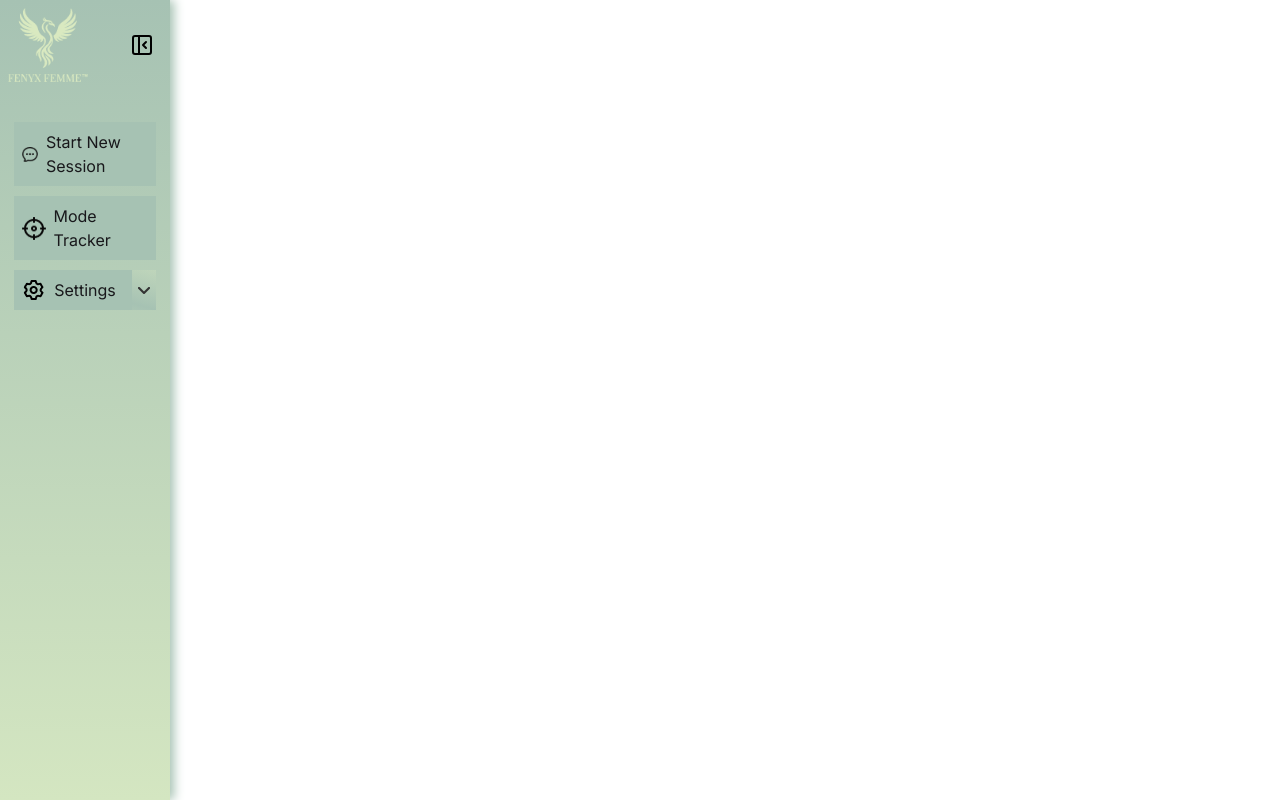
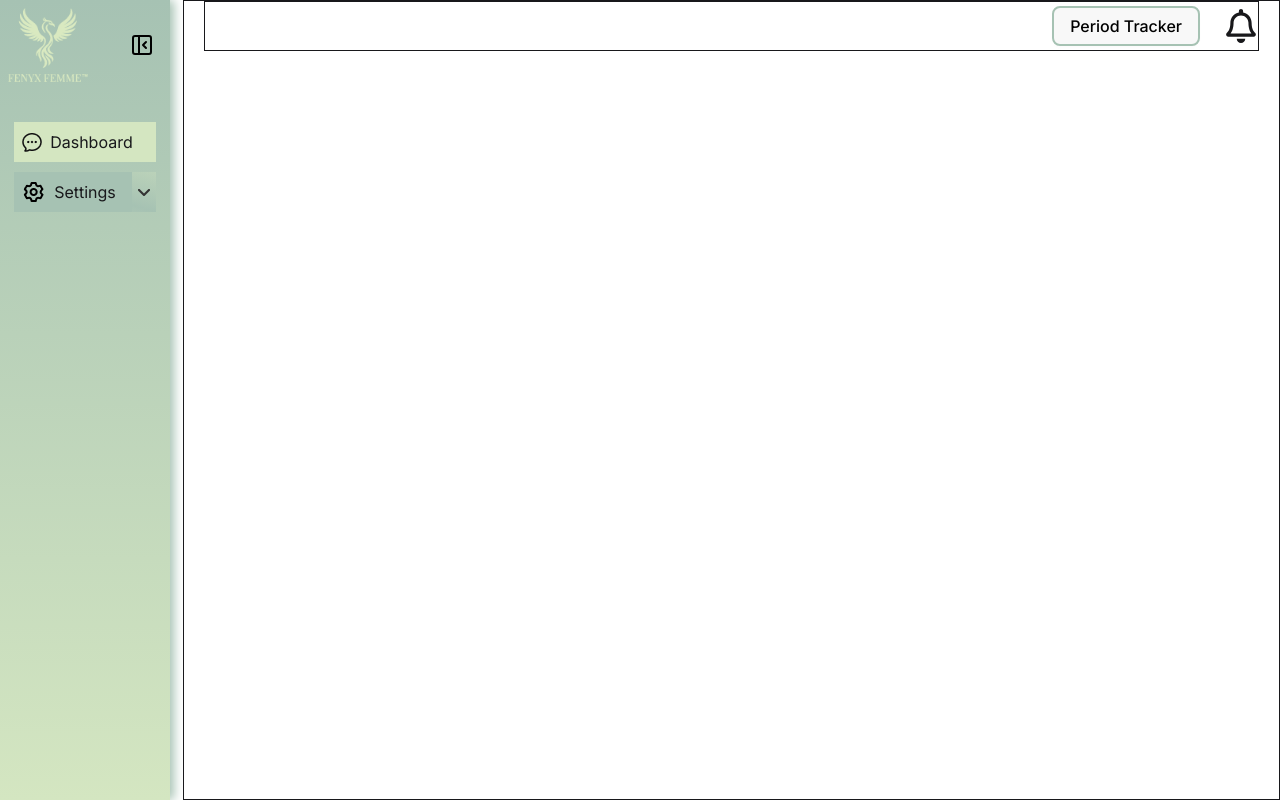
Before and after one commit to FaisalHasanEmon/female-healthcare, a React (Vite) app in the folder front-end/: page /dashboard in a window 1280 px wide. Built offline with nearby package versions, Linux system fonts and the light colour scheme; a web font is replaced by a local one.

Commit message:
dashboard page created

```diff
--- /dev/null
+++ b/front-end/src/components/dashboardComponents/DashBoardNavbar.jsx
@@ -0,0 +1,37 @@
+import React from "react";
+import { FaRegBell } from "react-icons/fa";
+
+const DashBoardNavbar = () => {
+  return (
+    <div className="flex justify-between items-center">
+      <div></div>
+      <div className="flex items-center gap-5">
+        <div>
+          <div className="dropdown dropdown-end">
+            <div
+              tabIndex={0}
+              role="button"
+              className="btn m-1 border-2 border-brandPrimary rounded-[8px] text-black text-[16px] font-medium"
+            >
+              Period Tracker
+            </div>
+            <ul
+              tabIndex={0}
+              className="dropdown-content menu bg-base-100 rounded-box z-1 w-52 p-2 shadow-sm"
+            >
+              <li>
+                <a>Item 1</a>
+              </li>
+              <li>
+                <a>Item 2</a>
+              </li>
+            </ul>
+          </div>
+        </div>
+        <FaRegBell size={34} />
+      </div>
+    </div>
+  );
+};
+
+export default DashBoardNavbar;
--- a/front-end/src/components/dashboardComponents/DashboardSideBar.jsx
+++ b/front-end/src/components/dashboardComponents/DashboardSideBar.jsx
@@ -22,17 +22,23 @@ const DashboardSideBar = () => {
   // Navigation links configuration
   const navLinks = [
     {
-      id: 1,
-      name: "Start New Session",
-      path: "/dashboard/new-session",
+      id: 0,
+      name: "Dashboard",
+      path: "/dashboard",
       icon: "/dashboard-Icons/chat-icon.png",
     },
-    {
-      id: 2,
-      name: "Mode Tracker",
-      path: "/dashboard/mode-tracker",
-      icon: "/dashboard-Icons/tracker-icon.png",
-    },
+    // {
+    //   id: 1,
+    //   name: "Start New Session",
+    //   path: "/dashboard/new-session",
+    //   icon: "/dashboard-Icons/chat-icon.png",
+    // },
+    // {
+    //   id: 2,
+    //   name: "Mode Tracker",
+    //   path: "/dashboard/mode-tracker",
+    //   icon: "/dashboard-Icons/tracker-icon.png",
+    // },
     {
       id: 3,
       name: "Settings",
@@ -54,6 +60,7 @@ const DashboardSideBar = () => {
                 isActive ? "bg-brandSecondary grow-1" : "bg-brandPrimary grow-1"
               }
               style={NavButtonsStyle}
+              end={true}
             >
               <figure>
                 <img src={link?.icon} alt="Start New Session" />
@@ -132,7 +139,7 @@ const DashboardSideBar = () => {
 
       {/* Closed Drawer */}
       <div
-        className={`transition-all duration-300 ease-in-out bg-brandPrimary pt-[30px]
+        className={`transition-all duration-300 ease-in-out bg-brandPrimary pt-[30px]  h-screen
           ${drawer ? "w-0 opacity-0 pointer-events-none" : "w-16 opacity-100"}`}
       >
         <div className="flex flex-col gap-8 justify-center items-center ">
--- /dev/null
+++ b/front-end/src/pages/user-dashboard-pages/Dashboard/Dashboard.jsx
@@ -0,0 +1,14 @@
+import React from "react";
+import DashBoardNavbar from "../../../components/dashboardComponents/DashBoardNavbar";
+
+const Dashboard = () => {
+  return (
+    <section className="container mx-auto border px-5 min-h-screen">
+      <div className="border">
+        <DashBoardNavbar></DashBoardNavbar>
+      </div>
+    </section>
+  );
+};
+
+export default Dashboard;
--- a/front-end/src/pages/user-dashboard-pages/Settings/Settings.jsx
+++ b/front-end/src/pages/user-dashboard-pages/Settings/Settings.jsx
@@ -64,7 +64,8 @@ export default function ProfileForm() {
         ? prev.dietaryStyles.filter((s) => s !== style)
         : [...prev.dietaryStyles, style],
     }));
-    console.log("Updated dietary styles:", formData.dietaryStyles);
+    console.log("Selected dietary style:", style);
+    // console.log("Updated dietary styles:", formData.dietaryStyles);
   };
 
   const handleUpdateInfo = () => {
@@ -172,7 +173,17 @@ export default function ProfileForm() {
       timeOptions.push(time);
     }
   }
-
+  // Dietary styles options
+  const dietaryStyle = [
+    { id: 1, text: "Vegan" },
+    { id: 2, text: "Vegetarian" },
+    { id: 3, text: "Pescatarian" },
+    { id: 4, text: "Paleo" },
+    { id: 5, text: "Keto" },
+    { id: 6, text: "Mediterranean" },
+    { id: 7, text: "Gluten-Free" },
+    { id: 8, text: "None" },
+  ];
   return (
     <div className="min-h-screen bg-gray-50 p-6 ">
       {/* Toast Notification */}
@@ -458,24 +469,18 @@ export default function ProfileForm() {
                   Dietary Style (Multi-select)
                 </h3>
                 <div className="grid grid-cols-2 gap-3">
-                  {[
-                    "Vegan",
-                    "Vegetarian",
-                    "Pescatarian",
-                    "Paleo",
-                    "Keto",
-                    "Mediterranean",
-                    "Gluten-Free",
-                    "None",
-                  ].map((diet) => (
-                    <label key={diet} className="flex items-center space-x-3">
+                  {dietaryStyle?.map((diet) => (
+                    <label
+                      key={diet?.id}
+                      className="flex items-center space-x-3"
+                    >
                       <input
                         type="checkbox"
-                        checked={formData.dietaryStyles.includes(diet)}
-                        onChange={() => handleDietaryStyleChange(diet)}
+                        checked={formData.dietaryStyles.includes(diet?.id)}
+                        onChange={() => handleDietaryStyleChange(diet?.id)}
                         className="checkbox checkbox-success"
                       />
-                      <span>{diet}</span>
+                      <span>{diet?.text}</span>
                     </label>
                   ))}
                 </div>
--- a/front-end/src/routes/Routes.jsx
+++ b/front-end/src/routes/Routes.jsx
@@ -21,6 +21,7 @@ import UserDashboard from "../layout/user-dashboard-layout/DashboardLayout";
 import StartNewSession from "../pages/user-dashboard-pages/StartNewSession/StartNewSession";
 import ModeTracker from "../pages/user-dashboard-pages/ModeTracker/ModeTracker";
 import Settings from "../pages/user-dashboard-pages/Settings/Settings";
+import Dashboard from "../pages/user-dashboard-pages/Dashboard/Dashboard";
 
 const router = createBrowserRouter([
   // Home Layout Paths
@@ -108,6 +109,10 @@ const router = createBrowserRouter([
     element: <UserDashboard></UserDashboard>,
     children: [
       {
+        path: "/dashboard",
+        element: <Dashboard></Dashboard>,
+      },
+      {
         path: "/dashboard/new-session",
         element: <StartNewSession></StartNewSession>,
       },
```
Also changed, not shown: front-end/src/components/homePageComponents/MyCarousel.jsx (+0 -49 lines), front-end/src/pages/fenyx-library/FenyxLibrary.jsx (+0 -45 lines).
